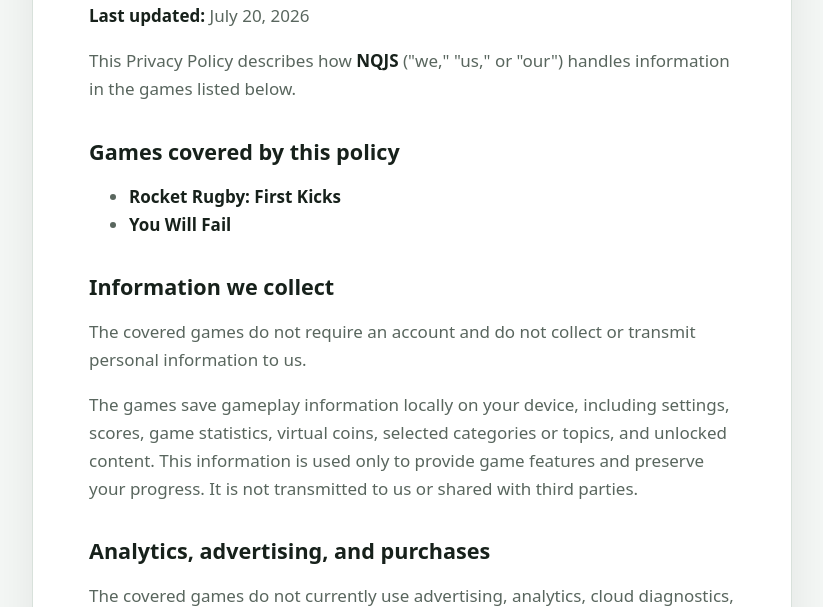
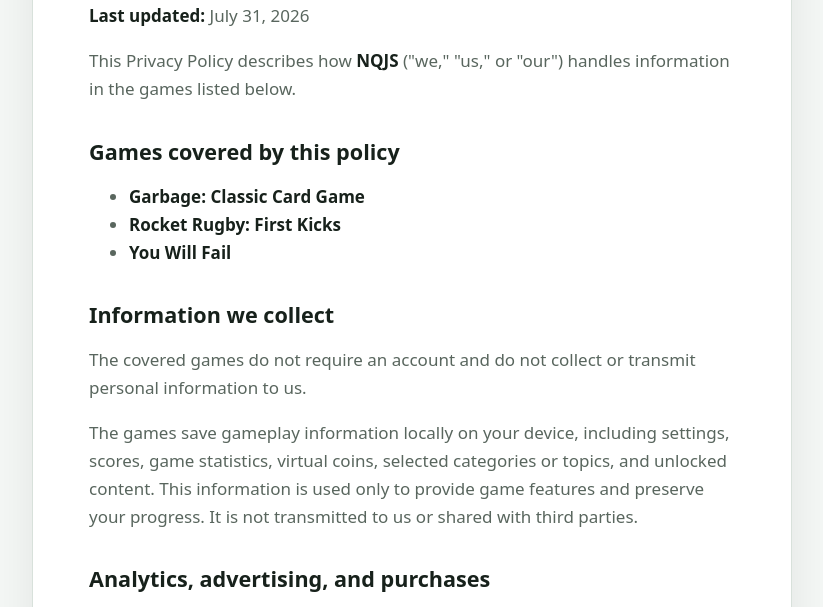
Before and after one commit to diagobomb11/nqjs-privacy-policy, a plain HTML site: page index.html in a window 1280 px wide. Shown: the part 173-780 px from the top of the page, without its empty margins (228-1051 px from the left). Drawn offline with Linux system fonts and the light colour scheme.

Commit message:
Add Garbage: Classic Card Game to privacy policy

```diff
--- a/index.html
+++ b/index.html
@@ -3,7 +3,7 @@
 <head>
   <meta charset="utf-8">
   <meta name="viewport" content="width=device-width, initial-scale=1">
-  <meta name="description" content="Privacy Policy for games published by NQJS, including Rocket Rugby: First Kicks and You Will Fail.">
+  <meta name="description" content="Privacy Policy for games published by NQJS, including Garbage: Classic Card Game, Rocket Rugby: First Kicks, and You Will Fail.">
   <title>Privacy Policy | NQJS Games</title>
   <style>
     :root { color-scheme: light dark; --bg:#f4f7f5; --surface:#fff; --text:#17211b; --muted:#59665e; --accent:#176b3a; --border:#d8e1db; }
@@ -19,11 +19,12 @@
 <body>
   <main>
     <h1>Privacy Policy</h1>
-    <p class="updated"><strong>Last updated:</strong> July 20, 2026</p>
+    <p class="updated"><strong>Last updated:</strong> July 31, 2026</p>
     <p>This Privacy Policy describes how <strong>NQJS</strong> ("we," "us," or "our") handles information in the games listed below.</p>
 
     <h2>Games covered by this policy</h2>
     <ul>
+      <li><strong>Garbage: Classic Card Game</strong></li>
       <li><strong>Rocket Rugby: First Kicks</strong></li>
       <li><strong>You Will Fail</strong></li>
     </ul>
```
